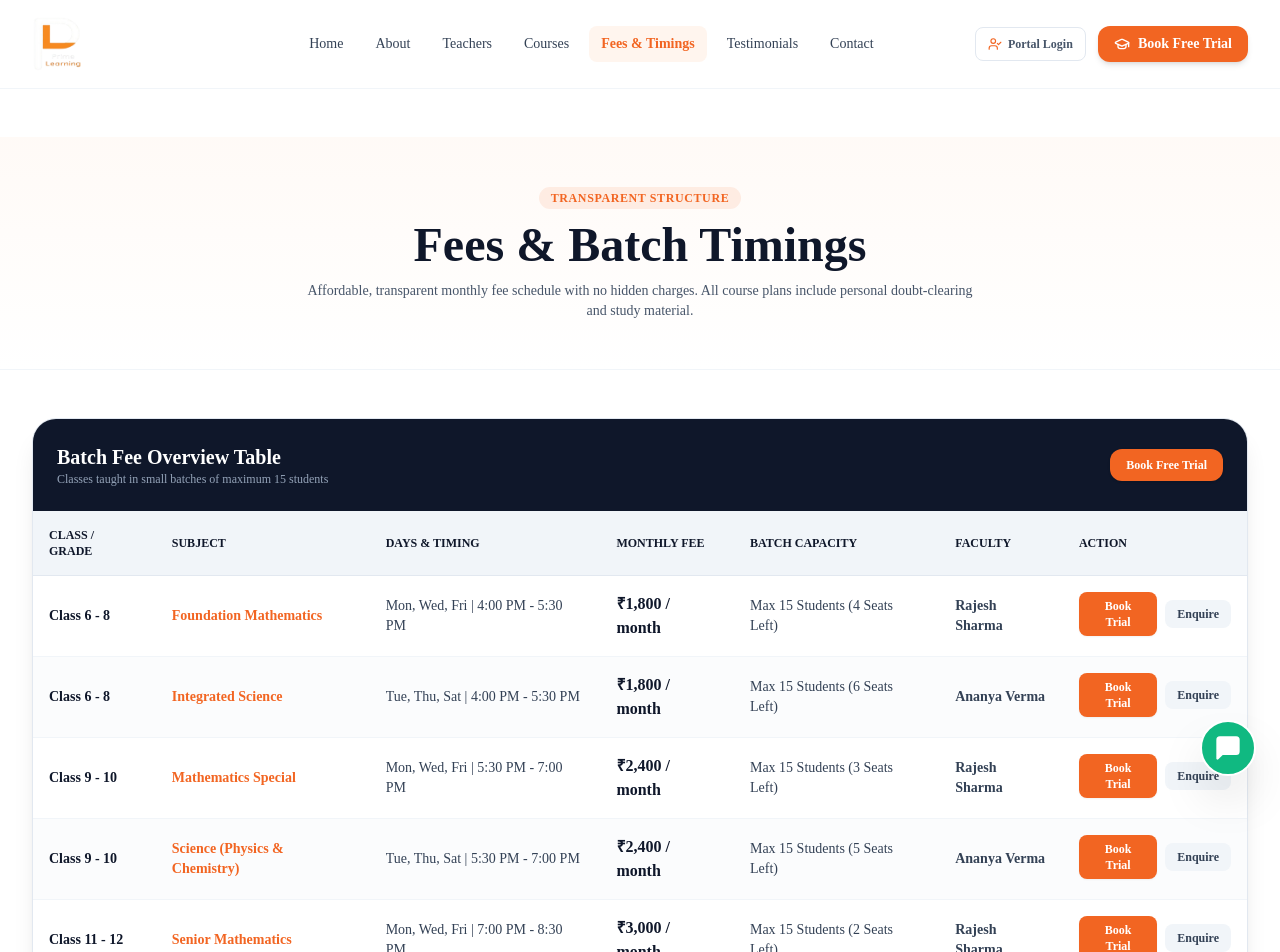
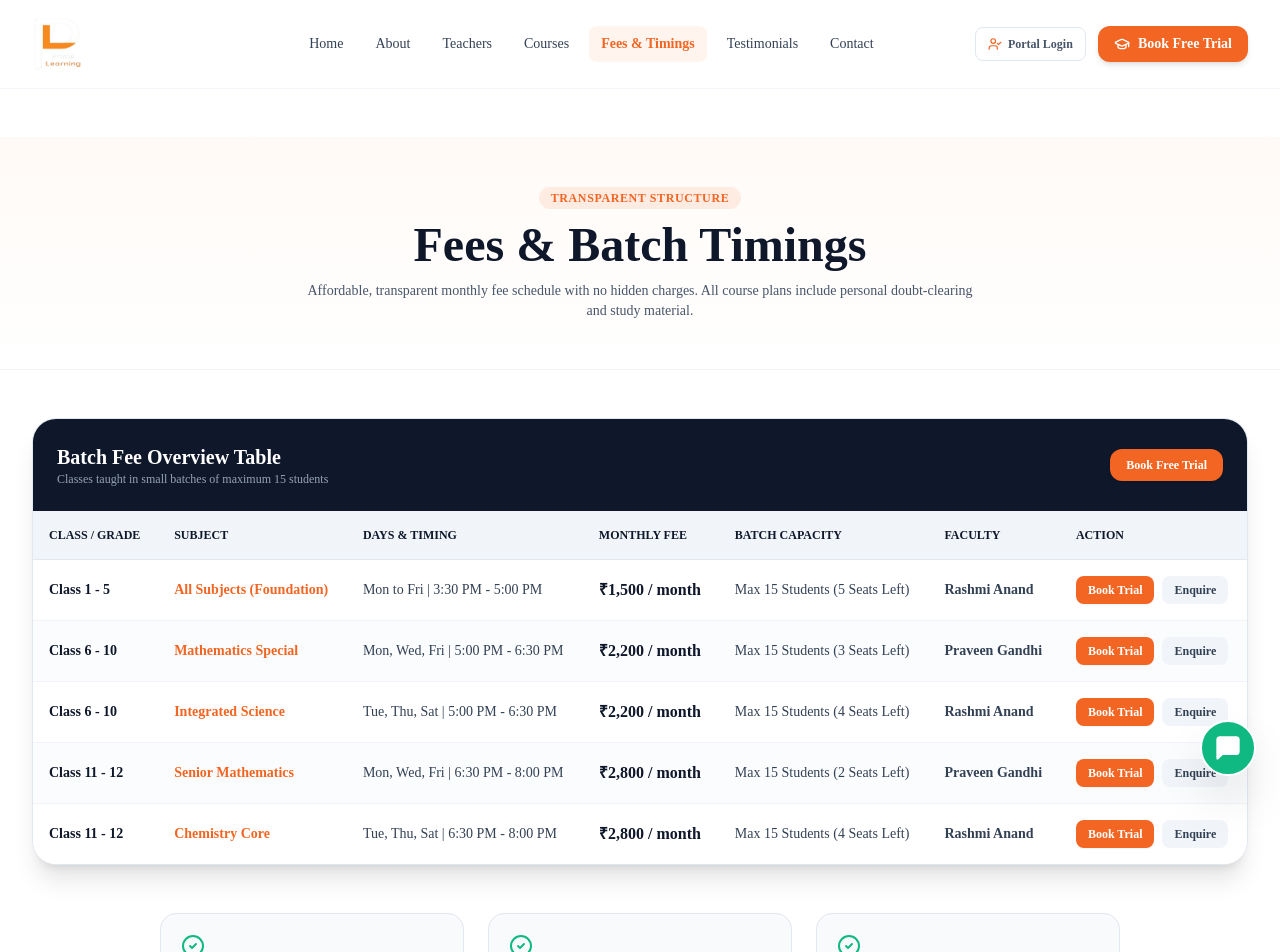
Before and after one commit to theprimelearning-oss/Website, a Next.js app: page /fees in a window 1280 px wide. Shown: the top 952 px of the page. Built offline with nearby package versions, Linux system fonts and the light colour scheme.

Commit message:
Update faculty (Praveen Gandhi & Rashmi Anand) and course offerings from flyer template

```diff
--- a/app/fees/page.tsx
+++ b/app/fees/page.tsx
@@ -76,7 +76,7 @@ export default function FeesPage() {
                     <td className="p-4 font-black text-slate-900 text-base">{course.monthlyFee}</td>
                     <td className="p-4">Max 15 Students ({course.availableSeats} Seats Left)</td>
                     <td className="p-4 font-semibold">
-                      {course.subject.includes('Math') ? 'Rajesh Sharma' : 'Ananya Verma'}
+                      {course.subject.includes('Math') ? 'Praveen Gandhi' : 'Rashmi Anand'}
                     </td>
                     <td className="p-4 flex items-center space-x-2">
                       <button
--- a/app/free-trial/page.tsx
+++ b/app/free-trial/page.tsx
@@ -56,7 +56,7 @@ export default function FreeTrialPage() {
                   2
                 </div>
                 <div>
-                  <strong className="text-slate-900">Meet the Faculty:</strong> Interact directly with Rajesh Sir (Math) or Ananya Ma&apos;am (Science) and ask any subject doubt.
+                  <strong className="text-slate-900">Meet the Faculty:</strong> Interact directly with Praveen Gandhi Sir (Math) or Rashmi Anand Ma&apos;am (Science) and ask any subject doubt.
                 </div>
               </div>
 
--- a/app/layout.tsx
+++ b/app/layout.tsx
@@ -7,22 +7,22 @@ import WhatsAppFloatingButton from '@/components/WhatsAppFloatingButton';
 import SEOStructuredData from '@/components/SEOStructuredData';
 
 export const metadata: Metadata = {
-  title: 'Prime Learning | Quality Coaching Classes in Indiranagar, Bangalore',
-  description: 'Prime Learning provides focused coaching, experienced teachers, personal attention, and student-focused learning for school students in Class 6 to 12. Book a free trial class today.',
+  title: 'Prime Learning Classes | Maths, Science & Tutoring in Sec-22B, Gurgaon',
+  description: 'Prime Learning Classes offers expert tutoring for Class 1-5 (All Subjects), Class 6-10 (Maths & Science), and Class 11-12 (Maths & Chemistry). Faculty: Praveen Gandhi (Maths) & Rashmi Anand (Science).',
   keywords: [
-    'coaching classes near me',
-    'tuition classes near me',
-    'math tuition near me',
-    'science tuition near me',
-    'best coaching classes in Indiranagar',
-    'Prime Learning coaching',
-    'Class 10 CBSE coaching',
-    'Class 12 Physics tuition',
+    'coaching classes in Sec-22B Gurgaon',
+    'tuition classes near Anand Farm Gurgaon',
+    'math tuition Gurgaon',
+    'science tuition Gurgaon',
+    'Praveen Gandhi maths teacher',
+    'Rashmi Anand science teacher',
+    'Class 1 to 5 tuition Gurgaon',
+    'Class 6 to 10 Maths and Science',
   ],
-  authors: [{ name: 'Prime Learning' }],
+  authors: [{ name: 'Prime Learning Classes' }],
   openGraph: {
-    title: 'Prime Learning | Quality Coaching Classes',
-    description: 'Trusted local coaching institute focused on quality teaching, personal attention, and student results.',
+    title: 'Prime Learning Classes | Maths, Science, Tutoring in Gurgaon',
+    description: 'Trusted local coaching institute in Sec-22B Gurgaon led by Praveen Gandhi (Maths) and Rashmi Anand (Science).',
     images: ['/logo.png'],
     type: 'website',
   },
--- a/components/TrialForm.tsx
+++ b/components/TrialForm.tsx
@@ -21,7 +21,7 @@ export default function TrialForm({ initialCourse, onSuccess }: TrialFormProps)
     phone: '',
     whatsapp: '',
     preferredTiming: 'Evening (5:30 PM)',
-    preferredTeacher: 'Rajesh Sharma',
+    preferredTeacher: 'Praveen Gandhi',
     message: '',
   });
 
@@ -252,8 +252,8 @@ export default function TrialForm({ initialCourse, onSuccess }: TrialFormProps)
               onChange={(e) => setFormData({ ...formData, preferredTeacher: e.target.value })}
               className="w-full px-4 py-2.5 rounded-xl border border-slate-300 focus:ring-2 focus:ring-prime-orange focus:border-prime-orange text-sm outline-none transition bg-white"
             >
-              <option value="Rajesh Sharma">Rajesh Sharma (Mathematics)</option>
-              <option value="Ananya Verma">Ananya Verma (Science / Physics)</option>
+              <option value="Praveen Gandhi">Praveen Gandhi (Mathematics)</option>
+              <option value="Rashmi Anand">Rashmi Anand (Science & Primary All Subjects)</option>
               <option value="Any Teacher">Any Available Teacher</option>
             </select>
           </div>
--- a/components/dashboards/StudentDashboardView.tsx
+++ b/components/dashboards/StudentDashboardView.tsx
@@ -15,7 +15,7 @@ export default function StudentDashboardView() {
     grade: 'Class 10',
     subjects: ['Mathematics'],
     batchName: 'Batch M10-A (Class 10 Math)',
-    teacherName: 'Rajesh Sharma',
+    teacherName: 'Praveen Gandhi',
   };
 
   const attendance = db.getAttendance().filter(a => a.studentId === student.id);
--- a/lib/mockData.ts
+++ b/lib/mockData.ts
@@ -3,105 +3,94 @@ import { Course, Teacher, Batch, Enquiry, TrialRegistration, Student, Attendance
 export const INITIAL_COURSES: Course[] = [
   {
     id: 'course-1',
-    grade: 'Class 6 - 8',
-    subject: 'Foundation Mathematics',
-    description: 'Build strong mathematical fundamentals, problem-solving techniques and arithmetic clarity.',
-    batchTiming: 'Mon, Wed, Fri | 4:00 PM - 5:30 PM',
-    monthlyFee: '₹1,800 / month',
-    availableSeats: 4,
-    status: 'Fast Filling',
-    highlights: ['Small batch sizes', 'Daily homework check', 'Concept building exercises'],
+    grade: 'Class 1 - 5',
+    subject: 'All Subjects (Foundation)',
+    description: 'Comprehensive foundational tutoring across Mathematics, Science, English, and Environmental Studies to build strong basics.',
+    batchTiming: 'Mon to Fri | 3:30 PM - 5:00 PM',
+    monthlyFee: '₹1,500 / month',
+    availableSeats: 5,
+    status: 'Open',
+    highlights: ['All-subject coverage', 'Daily homework guidance', 'Fun concept activities', 'Personal attention'],
   },
   {
     id: 'course-2',
-    grade: 'Class 6 - 8',
-    subject: 'Integrated Science',
-    description: 'Practical concept-focused physics, chemistry & biology learning with visual explanations.',
-    batchTiming: 'Tue, Thu, Sat | 4:00 PM - 5:30 PM',
-    monthlyFee: '₹1,800 / month',
-    availableSeats: 6,
-    status: 'Open',
-    highlights: ['Diagram practice', 'Weekly chapter quizzes', 'Interactive doubt clearing'],
+    grade: 'Class 6 - 10',
+    subject: 'Mathematics Special',
+    description: 'Structured board-oriented Math practice, NCERT mastery, algebra, geometry & speed calculation techniques.',
+    batchTiming: 'Mon, Wed, Fri | 5:00 PM - 6:30 PM',
+    monthlyFee: '₹2,200 / month',
+    availableSeats: 3,
+    status: 'Fast Filling',
+    highlights: ['Chapter-wise formula worksheets', 'NCERT & Exemplar problem solving', 'Fortnightly evaluations'],
   },
   {
     id: 'course-3',
-    grade: 'Class 9 - 10',
-    subject: 'Mathematics Special',
-    description: 'Rigorous board-oriented practice, NCERT mastery, exemplary problems, and speed calculation tips.',
-    batchTiming: 'Mon, Wed, Fri | 5:30 PM - 7:00 PM',
-    monthlyFee: '₹2,400 / month',
-    availableSeats: 3,
-    status: 'Fast Filling',
-    highlights: ['Chapter-wise formula sheets', 'Previous 10-year question practice', 'Personalized speed improvement'],
+    grade: 'Class 6 - 10',
+    subject: 'Integrated Science',
+    description: 'In-depth conceptual understanding of Physics, Chemistry & Biology with practical examples and diagram practice.',
+    batchTiming: 'Tue, Thu, Sat | 5:00 PM - 6:30 PM',
+    monthlyFee: '₹2,200 / month',
+    availableSeats: 4,
+    status: 'Open',
+    highlights: ['Diagram practice sessions', 'Equation balancing & numericals', 'Chapter-wise mock tests'],
   },
   {
     id: 'course-4',
-    grade: 'Class 9 - 10',
-    subject: 'Science (Physics & Chemistry)',
-    description: 'In-depth conceptual understanding of physical formulas, chemical equations and lab principles.',
-    batchTiming: 'Tue, Thu, Sat | 5:30 PM - 7:00 PM',
-    monthlyFee: '₹2,400 / month',
-    availableSeats: 5,
-    status: 'Open',
-    highlights: ['Equation balancing sessions', 'Numerical problem solving', 'Fortnightly evaluations'],
+    grade: 'Class 11 - 12',
+    subject: 'Senior Mathematics',
+    description: 'Calculus, Algebra, Matrices & Vectors mastery tailored for CBSE Board Examinations & entrance prep.',
+    batchTiming: 'Mon, Wed, Fri | 6:30 PM - 8:00 PM',
+    monthlyFee: '₹2,800 / month',
+    availableSeats: 2,
+    status: 'Fast Filling',
+    highlights: ['Advanced calculus modules', 'Individual doubt clearing', 'Previous 10-year paper practice'],
   },
   {
     id: 'course-5',
     grade: 'Class 11 - 12',
-    subject: 'Senior Mathematics',
-    description: 'Calculus, Algebra, and Geometry mastery tailored for CBSE Board Exams & competitive foundation.',
-    batchTiming: 'Mon, Wed, Fri | 7:00 PM - 8:30 PM',
-    monthlyFee: '₹3,000 / month',
-    availableSeats: 2,
-    status: 'Fast Filling',
-    highlights: ['Advanced calculus modules', 'Individual doubt hours', 'Regular Mock Test Series'],
-  },
-  {
-    id: 'course-6',
-    grade: 'Class 11 - 12',
-    subject: 'Physics Core',
-    description: 'Detailed derivations, numerical mastery and physical conceptual clarity.',
-    batchTiming: 'Tue, Thu, Sat | 7:00 PM - 8:30 PM',
-    monthlyFee: '₹3,000 / month',
+    subject: 'Chemistry Core',
+    description: 'Organic reactions, Inorganic trends & Physical Chemistry numerical mastery for Senior Secondary students.',
+    batchTiming: 'Tue, Thu, Sat | 6:30 PM - 8:00 PM',
+    monthlyFee: '₹2,800 / month',
     availableSeats: 4,
     status: 'Open',
-    highlights: ['Derivation workbooks', 'Formula application focus', 'Step-by-step guidance'],
+    highlights: ['Reaction mechanism sheets', 'Numerical problem solving', 'Board exam revision notes'],
   },
 ];
 
 export const INITIAL_TEACHERS: Teacher[] = [
   {
     id: 'teacher-1',
-    name: 'Rajesh Sharma',
+    name: 'Praveen Gandhi',
     qualification: 'M.Sc. Mathematics, B.Ed.',
     experience: '12+ Years Teaching Experience',
     subjects: ['Mathematics', 'Reasoning & Aptitude'],
-    classesTaught: ['Class 8', 'Class 9', 'Class 10', 'Class 11', 'Class 12'],
+    classesTaught: ['Class 6', 'Class 7', 'Class 8', 'Class 9', 'Class 10', 'Class 11', 'Class 12'],
     teachingPhilosophy: 'Mathematics is not about memorizing formulas—it is about logical thinking and step-by-step understanding. When students grasp the "why" behind every concept, confidence comes naturally.',
-    areasOfExpertise: ['Algebra & Calculus', 'Board Exam Preparation', 'Concept Simplification', 'Speed & Accuracy Training'],
-    achievements: ['Guided 400+ students to 90%+ in Board Examinations', 'Recognized for interactive teaching methodologies'],
+    areasOfExpertise: ['Algebra & Calculus', 'CBSE Board Exam Preparation', 'Concept Simplification', 'Speed & Accuracy Training'],
+    achievements: ['Guided 400+ students to 90%+ in Board Examinations', 'Recognized for interactive step-by-step teaching methodologies'],
     photoUrl: '/images/teacher-rajesh.jpg',
-    bio: 'Rajesh Sir has been empowering local students in mathematics for over a decade. His methodical approach makes complex mathematical topics straightforward and engaging.',
+    bio: 'Praveen Gandhi Sir has been empowering students in Mathematics for over a decade. His methodical approach makes complex mathematical topics straightforward, structured, and engaging.',
     studentFeedback: [
-      { author: 'Parent of Class 10 Student', comment: 'My son moved from fearing Math to scoring 94% in his mid-terms thanks to Rajesh Sir.', rating: 5 },
-      { author: 'Class 12 Student', comment: 'Calculus became my favorite subject after attending Sir\'s classes.', rating: 5 },
+      { author: 'Parent of Class 10 Student', comment: 'My son moved from fearing Math to scoring 94% in his mid-terms thanks to Praveen Sir.', rating: 5 },
+      { author: 'Class 12 Student', comment: 'Calculus became my favorite subject after attending Praveen Sir\'s classes.', rating: 5 },
     ],
   },
   {
     id: 'teacher-2',
-    name: 'Ananya Verma',
-    qualification: 'M.Sc. Physics, B.Sc. Chemistry',
+    name: 'Rashmi Anand',
+    qualification: 'M.Sc. Science, B.Sc. Education',
     experience: '10+ Years Teaching Experience',
-    subjects: ['Physics', 'Chemistry', 'General Science'],
-    classesTaught: ['Class 7', 'Class 8', 'Class 9', 'Class 10'],
-    teachingPhilosophy: 'Science is surrounding us every day. I believe in relating physical laws and chemical reactions to real-world examples so students stay curious and retain concepts for life.',
-    areasOfExpertise: ['Physics Numericals', 'Chemical Equations', 'Diagram & Lab Techniques', 'Doubt Resolution'],
-    achievements: ['100% pass record in Class 10 Science Boards', 'Authored concise revision notes for Science'],
+    subjects: ['Physics', 'Chemistry', 'Biology', 'Primary All Subjects'],
+    classesTaught: ['Class 1-5 (All Subjects)', 'Class 6-10 (Science)', 'Class 11-12 (Chemistry)'],
+    teachingPhilosophy: 'Science surrounds us every day. I believe in relating physical laws, chemical reactions, and natural phenomena to real-world examples so students stay curious and retain concepts for life.',
+    areasOfExpertise: ['Physics & Chemistry Numericals', 'Chemical Equations', 'Diagram & Lab Techniques', 'Primary Level Foundational Tutoring'],
+    achievements: ['100% pass record in Class 10 Science Boards', 'Authored concise revision notes for Science & Primary Learning'],
     photoUrl: '/images/teacher-ananya.jpg',
-    bio: 'Ananya Ma\'am brings energy and practical examples into the science classroom. Her structured revision worksheets help students consistently achieve academic growth.',
+    bio: 'Rashmi Anand Ma\'am brings high energy and practical real-life examples into the science and primary classrooms. Her structured revision worksheets help students consistently achieve top grades.',
     studentFeedback: [
-      { author: 'Parent of Class 9 Student', comment: 'Ananya Ma\'am gives personal attention to every child. She regularly updates parents on progress.', rating: 5 },
-      { author: 'Class 9 Student', comment: 'Physics numericals used to confuse me, but Ma\'am\'s shortcut steps made them easy.', rating: 5 },
+      { author: 'Parent of Class 9 Student', comment: 'Rashmi Ma\'am gives personal attention to every child. She regularly updates parents on academic progress.', rating: 5 },
+      { author: 'Class 9 Student', comment: 'Science numericals used to confuse me, but Rashmi Ma\'am\'s shortcut steps made them super easy.', rating: 5 },
     ],
   },
 ];
@@ -113,10 +102,10 @@ export const INITIAL_BATCHES: Batch[] = [
     grade: 'Class 10',
     subject: 'Mathematics',
     teacherId: 'teacher-1',
-    teacherName: 'Rajesh Sharma',
+    teacherName: 'Praveen Gandhi',
     days: 'Mon, Wed, Fri',
-    startTime: '5:30 PM',
-    endTime: '7:00 PM',
+    startTime: '5:00 PM',
+    endTime: '6:30 PM',
     room: 'Room 101',
     maxStudents: 15,
     enrolledCount: 12,
@@ -128,10 +117,10 @@ export const INITIAL_BATCHES: Batch[] = [
     grade: 'Class 9',
     subject: 'Science',
     teacherId: 'teacher-2',
-    teacherName: 'Ananya Verma',
+    teacherName: 'Rashmi Anand',
     days: 'Tue, Thu, Sat',
-    startTime: '5:30 PM',
-    endTime: '7:00 PM',
+    startTime: '5:00 PM',
+    endTime: '6:30 PM',
     room: 'Lab 201',
     maxStudents: 15,
     enrolledCount: 10,
@@ -139,14 +128,14 @@ export const INITIAL_BATCHES: Batch[] = [
   },
   {
     id: 'batch-3',
-    name: 'Batch M8-Foundation',
-    grade: 'Class 8',
-    subject: 'Mathematics',
-    teacherId: 'teacher-1',
-    teacherName: 'Rajesh Sharma',
-    days: 'Mon, Wed, Fri',
-    startTime: '4:00 PM',
-    endTime: '5:30 PM',
+    name: 'Batch Primary-Foundation',
+    grade: 'Class 1-5',
+    subject: 'All Subjects',
+    teacherId: 'teacher-2',
+    teacherName: 'Rashmi Anand',
+    days: 'Mon to Fri',
+    startTime: '3:30 PM',
+    endTime: '5:00 PM',
     room: 'Room 102',
     maxStudents: 15,
     enrolledCount: 11,
@@ -161,8 +150,8 @@ export const INITIAL_ENQUIRIES: Enquiry[] = [
     phone: '+91 98112 34567',
     grade: 'Class 10',
     subject: 'Mathematics',
-    preferredTiming: 'Evening (5:30 PM)',
-    message: 'Looking for coaching for my son Rohan for 10th CBSE Math.',
+    preferredTiming: 'Evening (5:00 PM)',
+    message: 'Looking for coaching for my son Rohan for 10th CBSE Math with Praveen Sir.',
     createdAt: '2026-09-02T14:30:00Z',
     status: 'Contacted',
     notes: 'Called parent. Scheduled for trial class on Friday.',
@@ -173,8 +162,8 @@ export const INITIAL_ENQUIRIES: Enquiry[] = [
     phone: '+91 97654 32109',
     grade: 'Class 9',
     subject: 'Science',
-    preferredTiming: 'Evening (5:30 PM)',
-    message: 'Need help with Physics & Chemistry numericals.',
+    preferredTiming: 'Evening (5:00 PM)',
+    message: 'Need help with Physics & Chemistry numericals with Rashmi Ma\'am.',
     createdAt: '2026-09-03T10:15:00Z',
     status: 'New',
     notes: 'New inquiry from website form.',
@@ -183,10 +172,10 @@ export const INITIAL_ENQUIRIES: Enquiry[] = [
     id: 'enq-103',
     name: 'Vikram Joshi',
     phone: '+91 98990 12345',
-    grade: 'Class 8',
-    subject: 'Math & Science',
-    preferredTiming: 'Afternoon (4:00 PM)',
-    message: 'Interested in combined batch for Class 8.',
+    grade: 'Class 4',
+    subject: 'All Subjects',
+    preferredTiming: 'Afternoon (3:30 PM)',
+    message: 'Interested in combined primary tutoring batch for Class 4.',
     createdAt: '2026-08-30T16:00:00Z',
     status: 'Enrolled',
     notes: 'Trial completed successfully. Enrolled on 1st Sept.',
@@ -200,10 +189,10 @@ export const INITIAL_TRIALS: TrialRegistration[] = [
     parentName: 'Ramesh Kumar',
     grade: 'Class 10',
     subject: 'Mathematics',
-    phone: '+91 98450 99887',
-    whatsapp: '+91 98450 99887',
-    preferredTiming: 'Mon, Wed, Fri (5:30 PM)',
-    preferredTeacher: 'Rajesh Sharma',
+    phone: '+91 98109 89437',
+    whatsapp: '+91 98109 89437',
+    preferredTiming: 'Mon, Wed, Fri (5:00 PM)',
+    preferredTeacher: 'Praveen Gandhi',
     trialDate: '2026-09-05',
     status: 'Scheduled',
     createdAt: '2026-09-03T09:20:00Z',
@@ -215,10 +204,10 @@ export const INITIAL_TRIALS: TrialRegistration[] = [
     parentName: 'Kiran Patel',
     grade: 'Class 9',
     subject: 'Science',
-    phone: '+91 98760 11223',
-    whatsapp: '+91 98760 11223',
-    preferredTiming: 'Tue, Thu, Sat (5:30 PM)',
-    preferredTeacher: 'Ananya Verma',
+    phone: '+91 93509 57765',
+    whatsapp: '+91 93509 57765',
+    preferredTiming: 'Tue, Thu, Sat (5:00 PM)',
+    preferredTeacher: 'Rashmi Anand',
     trialDate: '2026-09-04',
     status: 'Attended',
     createdAt: '2026-09-01T11:45:00Z',
@@ -237,7 +226,7 @@ export const INITIAL_STUDENTS: Student[] = [
     whatsapp: '+91 98112 34567',
     batchId: 'batch-1',
     batchName: 'Batch M10-A (Class 10 Math)',
-    teacherName: 'Rajesh Sharma',
+    teacherName: 'Praveen Gandhi',
     admissionDate: '2026-06-15',
     status: 'Active',
   },
@@ -251,7 +240,7 @@ export const INITIAL_STUDENTS: Student[] = [
     whatsapp: '+91 98760 11223',
     batchId: 'batch-2',
     batchName: 'Batch S9-B (Class 9 Science)',
-    teacherName: 'Ananya Verma',
+    teacherName: 'Rashmi Anand',
     admissionDate: '2026-07-01',
     status: 'Active',
   },
@@ -259,13 +248,13 @@ export const INITIAL_STUDENTS: Student[] = [
     id: 'std-3',
     studentName: 'Aditya Joshi',
     parentName: 'Vikram Joshi',
-    grade: 'Class 8',
-    subjects: ['Mathematics', 'Science'],
+    grade: 'Class 4',
+    subjects: ['All Subjects'],
     phone: '+91 98990 12345',
     whatsapp: '+91 98990 12345',
     batchId: 'batch-3',
-    batchName: 'Batch M8-Foundation',
-    teacherName: 'Rajesh Sharma',
+    batchName: 'Batch Primary-Foundation',
+    teacherName: 'Rashmi Anand',
     admissionDate: '2026-09-01',
     status: 'Active',
   },
@@ -307,16 +296,16 @@ export const INITIAL_TEST_RESULTS: TestResult[] = [
   },
   {
     id: 'test-3',
-    testName: 'Algebra Basics Quiz',
-    subject: 'Mathematics',
+    testName: 'Primary Math & Science Quiz',
+    subject: 'All Subjects',
     studentId: 'std-3',
     studentName: 'Aditya Joshi',
-    grade: 'Class 8',
+    grade: 'Class 4',
     date: '2026-08-30',
     maxMarks: 25,
-    marksObtained: 22,
-    percentage: 88,
-    remarks: 'Very quick calculations.',
+    marksObtained: 23,
+    percentage: 92,
+    remarks: 'Very quick calculations and accurate answers.',
   },
 ];
 
@@ -327,7 +316,7 @@ export const INITIAL_TESTIMONIALS: Testimonial[] = [
     role: 'Parents of Class 10 Student',
     grade: 'Class 10 CBSE',
     rating: 5,
-    content: 'Prime Learning has been a game-changer for our son. The teachers focus on building concepts rather than mindless memorization. Regular test feedback keeps us completely informed.',
+    content: 'Prime Learning Classes has been a game-changer for our son. Praveen Sir and Rashmi Ma\'am focus on building concepts rather than mindless memorization.',
     isSample: true,
   },
   {
@@ -336,7 +325,7 @@ export const INITIAL_TESTIMONIALS: Testimonial[] = [
     role: 'Parent of Class 9 Student',
     grade: 'Class 9 Science',
     rating: 5,
-    content: 'Small batch size makes a huge difference. Ananya Ma\'am gives personal attention and cleared all doubts before school mid-terms. Highly recommended local institute.',
+    content: 'Small batch size makes a huge difference. Rashmi Ma\'am gives personal attention and cleared all doubts before school mid-terms. Highly recommended local institute in Sec-22B Gurgaon.',
     isSample: true,
   },
   {
@@ -345,7 +334,7 @@ export const INITIAL_TESTIMONIALS: Testimonial[] = [
     role: 'Class 12 Student',
     grade: 'Class 12 Math',
     rating: 5,
-    content: 'Rajesh Sir\'s teaching style is clear and easy to follow. The trial class convinced me to join, and my calculus marks improved significantly.',
+    content: 'Praveen Sir\'s teaching style is clear and easy to follow. The trial class convinced me to join, and my calculus marks improved significantly.',
     isSample: true,
   },
 ];
@@ -357,22 +346,22 @@ export const INITIAL_ANNOUNCEMENTS: Announcement[] = [
     content: 'Class 10 Mathematics Board pattern Mock Test will be held on Sunday, Sept 14th from 9:00 AM to 12:00 PM.',
     date: '2026-09-02',
     targetGrade: 'Class 10',
-    author: 'Rajesh Sharma',
+    author: 'Praveen Gandhi',
   },
   {
     id: 'anc-2',
-    title: 'Science Practical Worksheet Distributed',
-    content: 'All Class 9 Science students can download the Physics Ray Diagram Practice Worksheet from the student dashboard.',
+    title: 'Science Practical & Revision Worksheet Distributed',
+    content: 'All Class 9 Science students can download the Physics Ray Diagram & Chemical Reaction Practice Worksheet from the student dashboard.',
     date: '2026-09-01',
     targetGrade: 'Class 9',
-    author: 'Ananya Verma',
+    author: 'Rashmi Anand',
   },
 ];
 
 export const INITIAL_STUDY_MATERIALS: StudyMaterial[] = [
   {
     id: 'mat-1',
-    title: 'Class 10 Math Formula Cheat Sheet',
+    title: 'Class 10 Math Formula Cheat Sheet by Praveen Sir',
     subject: 'Mathematics',
     grade: 'Class 10',
     fileType: 'PDF Document',
@@ -381,7 +370,7 @@ export const INITIAL_STUDY_MATERIALS: StudyMaterial[] = [
   },
   {
     id: 'mat-2',
-    title: 'Class 9 Physics Work & Energy Solved Numericals',
+    title: 'Class 9 Physics Work & Energy Solved Numericals by Rashmi Ma\'am',
     subject: 'Science',
     grade: 'Class 9',
     fileType: 'PDF Document',
```
Also changed, not shown: lib/constants.ts (+8 -8 lines), 1 other file (tests, documents, lock files or other folders).
